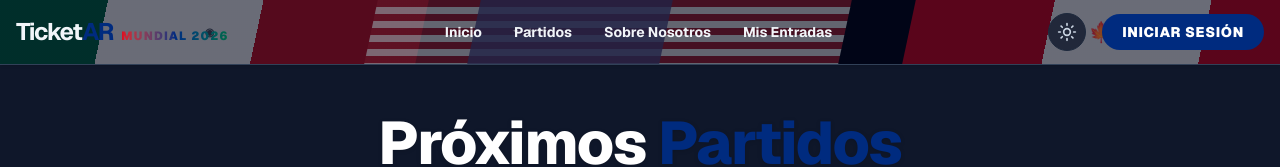
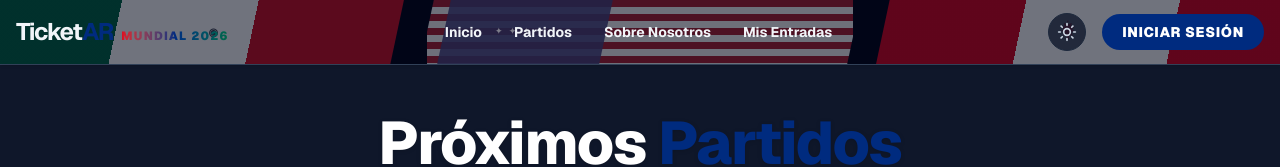
Before and after one commit to JuanmaInv/TicketAR---Mundial---UCP---2026-, a Next.js app in the folder frontend-client/: page / in a window 1280 px wide. Both pictures are taken after a click on the button "Toggle Dark Mode". Shown: the top 167 px of the page. Built offline with nearby package versions, Linux system fonts and the light colour scheme; no server answers.

Commit message:
feat: enhance Navbar dark mode design with improved flag elements and text visibility

```diff
--- a/frontend-client/components/Navbar.tsx
+++ b/frontend-client/components/Navbar.tsx
@@ -6,15 +6,30 @@ export default function Navbar() {
     <nav className="relative sticky top-0 z-50 w-full border-b border-gray-200/80 dark:border-slate-700 bg-white/88 dark:bg-slate-950 backdrop-blur-md shadow-sm overflow-hidden">
       {/* Dark mode diagonal flag composition */}
       <div className="absolute inset-0 pointer-events-none hidden dark:block">
-        <div className="absolute inset-y-0 -left-16 w-[38%] -skew-x-12 bg-[linear-gradient(90deg,#006847_0%,#006847_34%,#ffffff_34%,#ffffff_66%,#ce1126_66%,#ce1126_100%)] opacity-75" />
-        <div className="absolute left-[16%] top-1/2 -translate-y-1/2 text-[11px] font-black text-slate-900/75">◉</div>
+        <div className="absolute inset-y-0 left-0 w-[33.34%] overflow-hidden">
+          <div className="absolute inset-0 -skew-x-12 -translate-x-[7%] bg-[linear-gradient(90deg,#006847_0%,#006847_34%,#ffffff_34%,#ffffff_66%,#ce1126_66%,#ce1126_100%)] opacity-80" />
+          <div className="absolute left-1/2 top-1/2 -translate-x-1/2 -translate-y-1/2 text-[11px] font-black text-slate-900/80">◉</div>
+        </div>
 
-        <div className="absolute inset-y-0 left-[29%] w-[37%] -skew-x-12 bg-[repeating-linear-gradient(180deg,#b22234_0%,#b22234_11%,#ffffff_11%,#ffffff_22%)] opacity-70" />
-        <div className="absolute left-[37%] top-0 h-full w-[15%] -skew-x-12 bg-[#3c3b6e]/80" />
-        <div className="absolute left-[40%] top-1/2 -translate-y-1/2 text-[9px] tracking-[0.25em] text-white/80">✦ ✦ ✦</div>
+        <div className="absolute inset-y-0 left-[33.33%] w-[33.34%] overflow-hidden">
+          <div className="absolute inset-0 -skew-x-12 bg-[repeating-linear-gradient(180deg,#b22234_0%,#b22234_11%,#ffffff_11%,#ffffff_22%)] opacity-78" />
+          <div className="absolute left-[4%] top-0 h-full w-[38%] -skew-x-12 bg-[#3c3b6e]/88" />
+          <div className="absolute left-[16%] top-1/2 -translate-y-1/2 text-[9px] tracking-[0.22em] text-white/85">✦ ✦ ✦</div>
+        </div>
 
-        <div className="absolute inset-y-0 right-[-5%] w-[34%] -skew-x-12 bg-[linear-gradient(90deg,#d80621_0%,#d80621_32%,#ffffff_32%,#ffffff_68%,#d80621_68%,#d80621_100%)] opacity-75" />
-        <div className="absolute right-[13%] top-1/2 -translate-y-1/2 text-xl text-[#d80621]/85">🍁</div>
+        <div className="absolute inset-y-0 left-[66.66%] w-[33.34%] overflow-hidden">
+          <div className="absolute inset-0 -skew-x-12 translate-x-[7%] bg-[linear-gradient(90deg,#d80621_0%,#d80621_32%,#ffffff_32%,#ffffff_68%,#d80621_68%,#d80621_100%)] opacity-80" />
+          <svg
+            viewBox="0 0 64 64"
+            className="absolute left-1/2 top-1/2 h-7 w-7 -translate-x-1/2 -translate-y-1/2 text-[#d80621] drop-shadow-[0_1px_1px_rgba(0,0,0,0.35)]"
+            aria-hidden="true"
+          >
+            <path
+              fill="currentColor"
+              d="M31.8 6.5l3.2 7.8 8-2.9-2 8.2h8.6l-6.5 5.5 6.2 4.9-8.1 2.2 3.7 8-7.7-2.4-1.8 11.8h-3.1l-1.9-11.8-7.7 2.4 3.7-8-8.1-2.2 6.2-4.9-6.5-5.5h8.6l-2-8.2 8 2.9 3.2-7.8z"
+            />
+          </svg>
+        </div>
 
         {/* Contrast veil to keep nav text readable */}
         <div className="absolute inset-0 bg-slate-950/45" />
```
